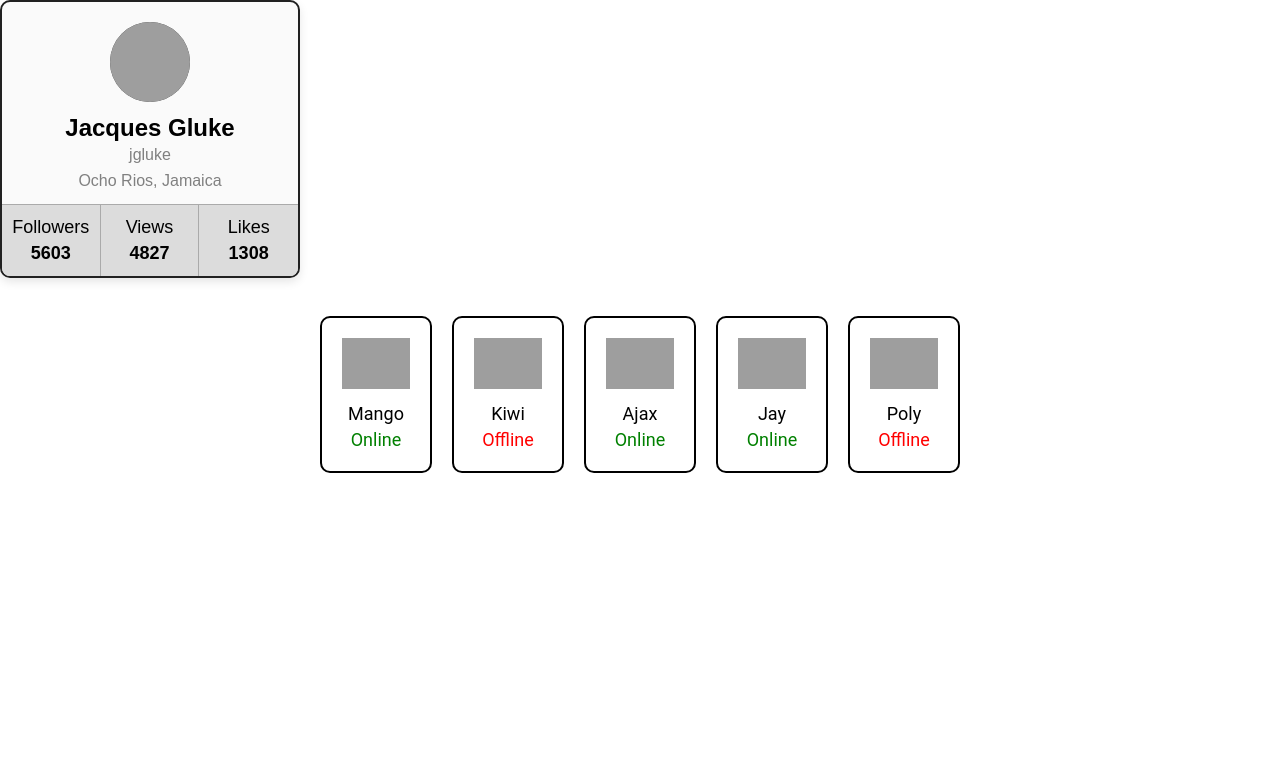
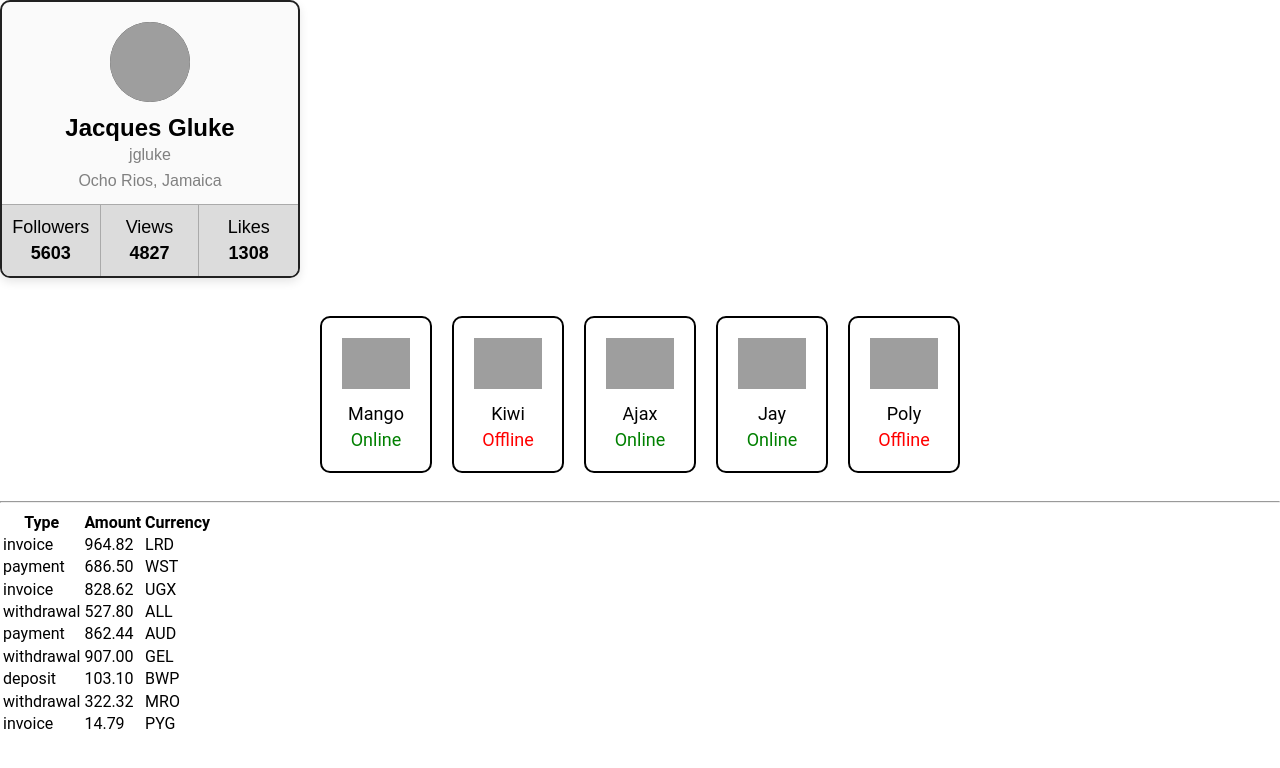
Before and after one commit to andriiyakymiv/goit-react-hw-01, a React (Vite) app: page / in a window 1280 px wide. Shown: the top 768 px of the page. Built offline with nearby package versions, Linux system fonts and the light colour scheme; grey boxes are pictures that could not be loaded.

Commit message:
Made the transfer component and its logic

```diff
--- a/src/App.jsx
+++ b/src/App.jsx
@@ -1,8 +1,10 @@
 import React from 'react'
 import Profile from './components/profile/Profile';
 import userData from './assets/userData.json';
+import transactionData from './data/transactions.json';
 import friends from './data/friends.json';
 import FriendList from './components/FriendList/FriendList';
+import TransactionHistory from './components/TransactionHistory/TransactionHistory';
 
 export const App = () => {
     return (
@@ -16,6 +18,8 @@
             />
             <br />
             <FriendList friendsData={friends} />
+            <hr />
+            <TransactionHistory transaction={transactionData} />
         </>
     );
 };
--- /dev/null
+++ b/src/components/TransactionHistory/TransactionHistory.jsx
@@ -0,0 +1,27 @@
+const TransactionHistory = ({ transaction }) => {
+    return (
+        <table>
+            <thead>
+                <tr>
+                    <th>Type</th>
+                    <th>Amount</th>
+                    <th>Currency</th>
+                </tr>
+            </thead>
+
+            <tbody>
+                {transaction.map(({ id, type, amount, currency }) => {
+                    return (
+                        <tr key={id}>
+                            <td>{type}</td>
+                            <td>{amount}</td>
+                            <td>{currency}</td>
+                        </tr>
+                    );
+                })}
+            </tbody>
+        </table>
+    );
+    };
+
+export default TransactionHistory;
--- /dev/null
+++ b/src/data/transactions.json
@@ -0,0 +1,56 @@
+[
+  {
+    "id": "1e0700a2-5183-4291-85cc-2065a036a683",
+    "type": "invoice",
+    "amount": "964.82",
+    "currency": "LRD"
+  },
+  {
+    "id": "a30f821b-4d25-4ff0-abdd-e340b3f0dd2b",
+    "type": "payment",
+    "amount": "686.50",
+    "currency": "WST"
+  },
+  {
+    "id": "44dca67a-8e5a-4798-bf8e-b15efd4e1abd",
+    "type": "invoice",
+    "amount": "828.62",
+    "currency": "UGX"
+  },
+  {
+    "id": "ea8ed3dc-2b68-4a53-905a-53ecb0adef33",
+    "type": "withdrawal",
+    "amount": "527.80",
+    "currency": "ALL"
+  },
+  {
+    "id": "63ca02f9-d637-46b5-9237-f3b24425e029",
+    "type": "payment",
+    "amount": "862.44",
+    "currency": "AUD"
+  },
+  {
+    "id": "ed0263e8-59a5-4bf1-87e0-2bb88e53dc34",
+    "type": "withdrawal",
+    "amount": "907.00",
+    "currency": "GEL"
+  },
+  {
+    "id": "4eaab41b-b967-40ac-82ed-85fc66f646f1",
+    "type": "deposit",
+    "amount": "103.10",
+    "currency": "BWP"
+  },
+  {
+    "id": "9648a350-8469-42d5-8bf3-18090de5fe67",
+    "type": "withdrawal",
+    "amount": "322.32",
+    "currency": "MRO"
+  },
+  {
+    "id": "9c5c25fb-1a95-4b2f-8d1f-4c4426d677cc",
+    "type": "invoice",
+    "amount": "14.79",
+    "currency": "PYG"
+  }
+]
```
